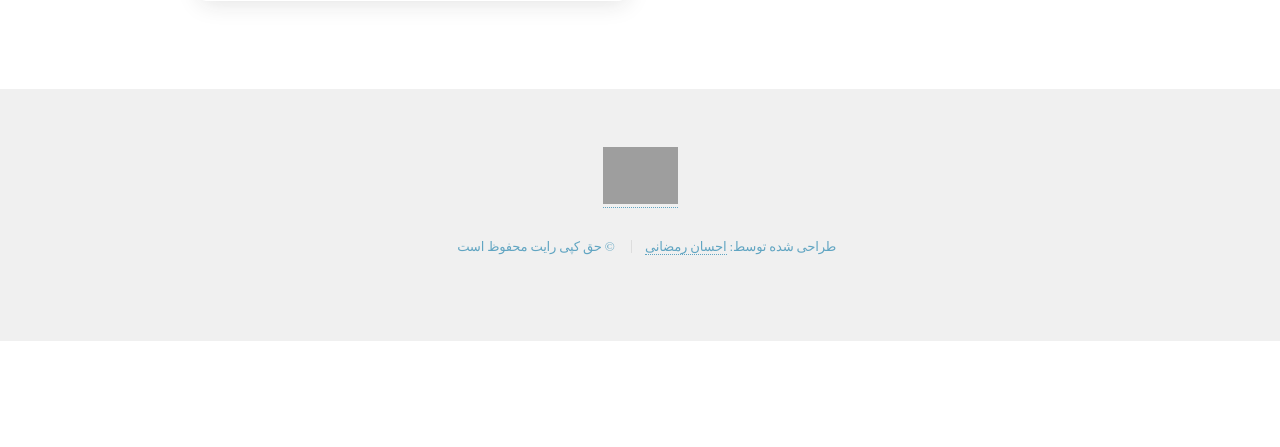
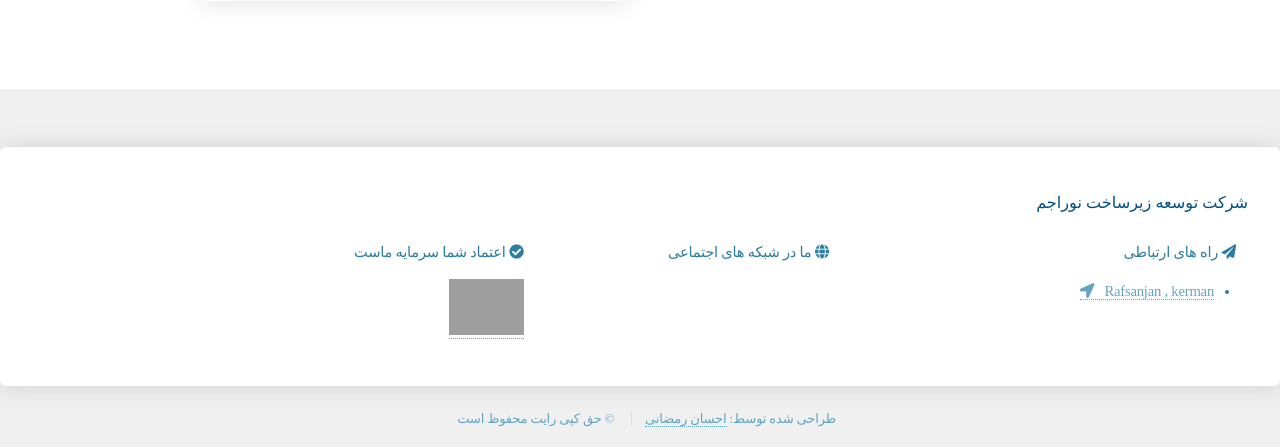
Before and after one commit to MrEvanORG/nurajam, a Django app: page / in a window 1280 px wide. Shown: the part 2772-3219 px from the top of the page. Before the commit the page ends 3113 px from the top, so only its background shows below. Run offline with Django 5.2, Linux system fonts and the light colour scheme; data that the repository does not hold is empty; some web fonts are replaced; grey boxes are pictures that could not be loaded.

Commit message:
New footer design

```diff
--- a/myapp/context_processor.py
+++ b/myapp/context_processor.py
@@ -4,9 +4,12 @@ def link_processor(request):
         config = OtherInfo.get_instance()
         return {
                 "link_phone":config.link_phone,
+                "link_prphone":config.link_prphone,
                 "link_mail":config.link_mail,
                 "link_instagram":config.link_instagram,
                 "link_whatsapp":config.link_whatsapp,
+                "link_twitter":config.link_twitter,
+                "link_telegram":config.link_telegram,
             }
     except:
         return {}
--- a/myapp/models.py
+++ b/myapp/models.py
@@ -81,9 +81,12 @@ class OtherInfo(models.Model):
     site_linenumber = models.CharField(max_length=20,verbose_name='شماره ثابت سایت')
 
     link_phone = models.CharField(max_length=100,verbose_name='لینک تماس (فوتر)',null=True,blank=True)
+    link_prphone = models.CharField(max_length=100,verbose_name='لینک تماس تلفن ثابت (فوتر)',null=True,blank=True)
     link_mail = models.CharField(max_length=100,verbose_name='لینک ایمیل (فوتر)',null=True,blank=True)
     link_instagram = models.CharField(max_length=100,verbose_name='لینک اینستاگرام (فوتر)',null=True,blank=True)
     link_whatsapp = models.CharField(max_length=100,verbose_name='لینک واتساپ (فوتر)',null=True,blank=True)
+    link_telegram = models.CharField(max_length=100,verbose_name='لینک تلگرام (فوتر)',null=True,blank=True)
+    link_twitter = models.CharField(max_length=100,verbose_name='لینک توییتر (فوتر)',null=True,blank=True)
 
 
     def save(self,*args,**kwargs):
--- a/myapp/static/css/main.css
+++ b/myapp/static/css/main.css
@@ -70,6 +70,30 @@
   --box-shadow :1px 1px 25px 0px #24232325;
 
 
+}
+
+footer ul li{
+	margin-bottom: 0.50em;
+}
+footer ul{
+	margin-right: 1.5em;
+}
+footer ul.newalt a{
+	border-bottom: none;
+}
+footer p{
+	margin-bottom: 1em;;
+}
+footer .box{
+	margin: 0;
+	border-radius: 6px;
+}
+footer{
+	padding-bottom:1em !important;
+}
+footer h4{
+	margin-bottom:1.5em;
+	margin-right: -0.75em;
 }
 
 .rtl-placeholder {
--- a/myapp/templates/patterns/footer.html
+++ b/myapp/templates/patterns/footer.html
@@ -1,17 +1,112 @@
 <footer id="footer">
-    <a referrerpolicy='origin' target='_blank' href='https://trustseal.enamad.ir/?id=663640&Code=FmBZJ8LsX7kPwNZW73NiRP4dxWNx4qIG'><img referrerpolicy='origin' src='https://trustseal.enamad.ir/logo.aspx?id=663640&Code=FmBZJ8LsX7kPwNZW73NiRP4dxWNx4qIG' alt='' style='cursor:pointer;width:75px;' code='FmBZJ8LsX7kPwNZW73NiRP4dxWNx4qIG' loading="lazy"></a>
+    {% comment %}
     <ul class="icons" style="margin-top:20px;">
-        {% comment %} <li><a href="#" class="icon brands fa-facebook-f"><span class="label">Facebook</span></a></li> {% endcomment %}
         {% if link_whatsapp %}<li><a href="{{link_whatsapp}}" class="icon brands fa-whatsapp"><span class="label">whatsapp</span></a></li>{% endif %}
         {% if link_instagram %}<li><a href="{{ link_instagram }}" class="icon brands fa-instagram"><span class="label">Instagram</span></a></li>{% endif %}
         {% if link_mail %}<li><a href="{{ link_mail }}" class="icon solid fa-envelope"><span class="label">email</span></a></li>{% endif %}
         {% if link_phone %}<li><a href="{{ link_phone }}" class="icon solid fa-phone-alt"><span class="label">phone</span></a></li>{% endif %}
+    </ul>
+    {% endcomment %}
+    <div class="box">
+        <h4 class="align-right">شرکت توسعه زیرساخت نوراجم</h4>
+    <div class="row align-right">
+        <div class="col-4 col-6-mobile col-12-mobilep text-right" >
+            <p><i class="fa fa-paper-plane" aria-hidden="true"></i> راه های ارتباطی</p>
+            <ul>
+                <li>
+                    <a>
+                        Rafsanjan , kerman &nbsp;
+                        <i class="icon solid fa-location-arrow">
+                            <span class="label">location</span>
+                        </i>
+                    </a>
+                </li>
+                {% if link_mail %}
+                <li>
+                    <a href="{{link_mail}}">
+                        {{link_mail|slice:"7:"}}&nbsp;
+                        <i class="icon solid fa-envelope">
+                            <span class="label">email</span>
+                        </i>
+                    </a>
+                </li>
+                {% endif %}
+                {% if link_phone %}
+                <li>
+                    <a href="{{link_phone}}">
+                        {{link_phone|slice:"5:"}}&nbsp;
+                        <i class="icon solid fa-phone-alt">
+                            <span class="label">phone</span>
+                        </i>
+                    </a>
+                </li>
+                {% endif %}
+                {% if link_prphone %}
+                <li>
+                    <a href="{{link_prphone}}">
+                        {{link_prphone|slice:"5:"}}&nbsp;
+                        <i class="icon solid fa-phone-square-alt">
+                            <span class="label">phone</span>
+                        </i>
+                    </a>
+                </li>
+                {% endif %}
+            </ul>
+        </div>
+        <div class="col-3 col-6-mobile col-12-mobilep">
+            <p><i class="fa fa-globe" aria-hidden="true"></i>&nbsp;ما در شبکه های اجتماعی</p>
+            <ul class="newalt">
+                {% if link_whatsapp %}
+                <li>
+                    <a href="{{link_whatsapp}}">
+                        <i class="icon brands fa-whatsapp">
+                            <span class="label">whatsapp</span>
+                        </i>
+                        واتساپ&nbsp;
+                    </a>
+                </li>
+                {% endif %}
+                {% if link_instagram %}
+                <li>
+                    <a href="{{link_instagram}}">
+                        <i class="icon brands fa-instagram">
+                            <span class="label">Instagram</span>
+                        </i>
+                        اینستاگرام&nbsp;
+                    </a>
+                </li>
+                {% endif %}
+                {% if link_telegram %}
+                <li>
+                    <a href={{link_telegram}}>
+                        <i class="icon brands fa-telegram">
+                            <span class="label">telegram</span>
+                        </i>
+                        تلگرام&nbsp;
+                    </a>
+                </li>
+                {% endif %}
+                {% if link_twitter %}
+                <li>
+                    <a href={{link_twitter}}>
+                        <i class="icon brands fa-twitter">
+                            <span class="label">twitter</span>
+                        </i>
+                        شبکه ایکس&nbsp;
+                    </a>
+                </li>
+                {% endif %}
+            </ul>
+        </div>
 
-        {% comment %} <li><a href="#" class="icon brands fa-dribbble"><span class="label">Dribbble</span></a></li> {% endcomment %}
-        {% comment %} <li><a href="#" class="icon brands fa-google-plus"><span class="label">Google+</span></a></li> {% endcomment %}
-    </ul>
-    <ul class="copyright">
-        <li>طراحی شده توسط: <a href="https://pestiline.ir/resume/Ehsan-Ramezani/" target="_blank">احسان رمضانی</a></li>
-        <li>&copy; حق کپی رایت محفوظ است</li>
-    </ul>
+        <div class="col-5 col-12-mobile col-12-mobilep">
+            <p><i class="fa fa-check-circle" aria-hidden="true"></i>&nbsp;اعتماد شما سرمایه ماست</p>
+            <a referrerpolicy='origin' target='_blank' href='https://trustseal.enamad.ir/?id=663640&Code=FmBZJ8LsX7kPwNZW73NiRP4dxWNx4qIG'><img referrerpolicy='origin' src='https://trustseal.enamad.ir/logo.aspx?id=663640&Code=FmBZJ8LsX7kPwNZW73NiRP4dxWNx4qIG' alt='' style='cursor:pointer;width:75px;' code='FmBZJ8LsX7kPwNZW73NiRP4dxWNx4qIG' loading="lazy"></a>
+        </div>
+    </div>
+</div>
+<ul class="copyright">
+    <li>طراحی شده توسط: <a href="https://pestiline.ir/resume/Ehsan-Ramezani/" target="_blank">احسان رمضانی</a></li>
+    <li>&copy; حق کپی رایت محفوظ است</li>
+</ul>
 </footer>
```
